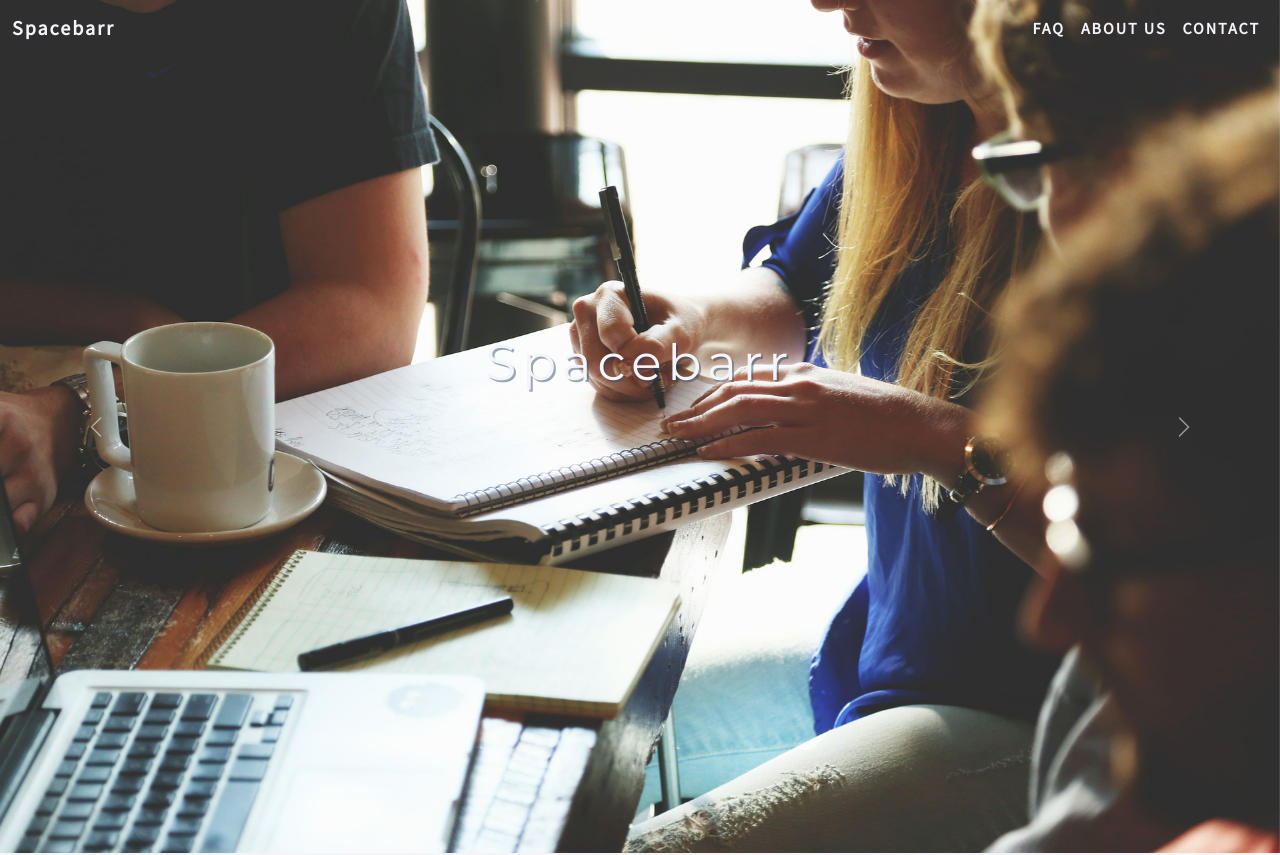
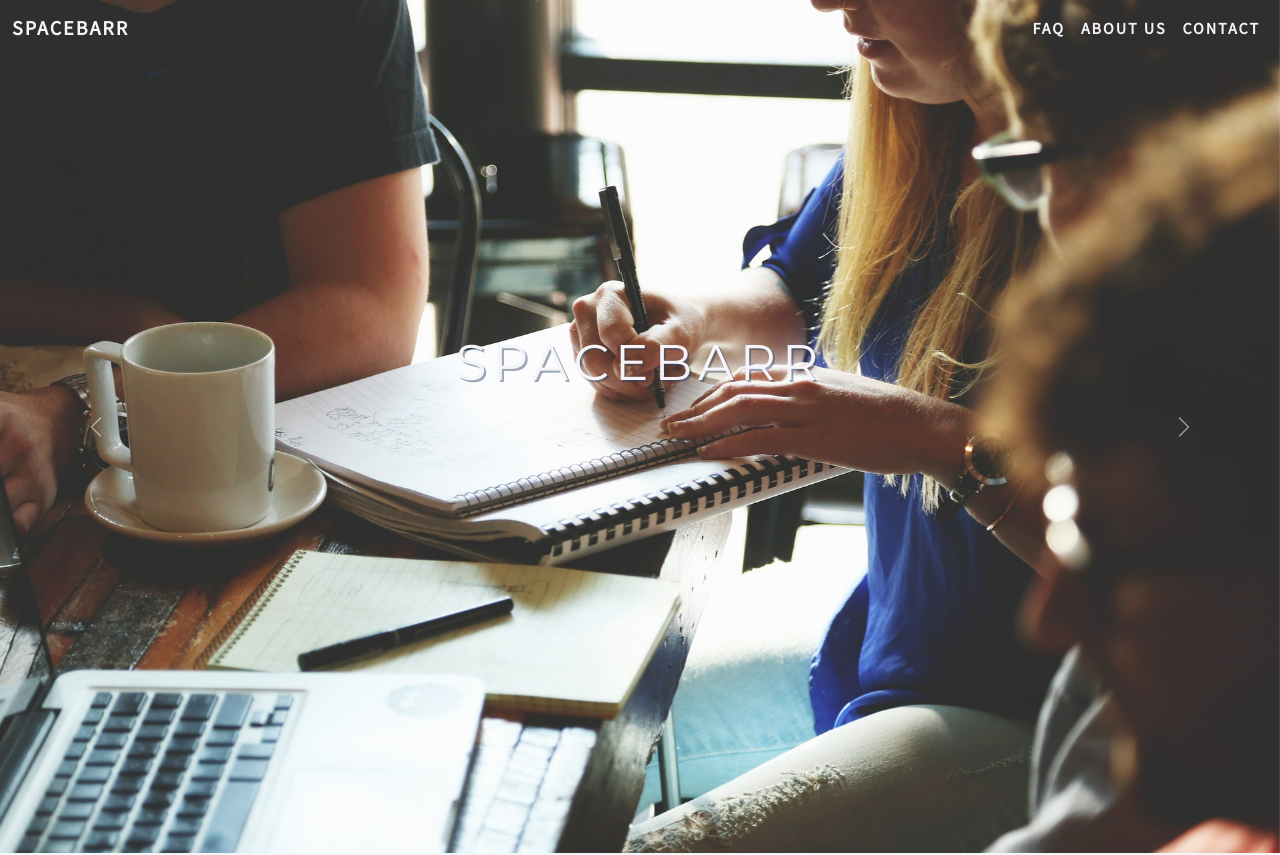
Before and after one commit to melissabarrerafarias/freelanced-company, a React (Create React App) app: page / in a window 1280 px wide. Shown: the top 855 px of the page. Built offline with nearby package versions, Linux system fonts and the light colour scheme.

Commit message:
fixed minor navigation issue

```diff
--- a/src/components/NavBar/index.js
+++ b/src/components/NavBar/index.js
@@ -5,7 +5,7 @@ function NavBar() {
     return (
         <nav class="navbar navbar-expand-lg navbar-light navbar-background">
             <div class="container-fluid">
-                <a class="navbar-brand" href="/">Spacebarr</a>
+                <a class="navbar-brand" href="/">SPACEBARR</a>
 
                 <button class="navbar-toggler" type="button" data-bs-toggle="collapse" data-bs-target="#navbarNavDropdown" aria-controls="navbarNavDropdown" aria-expanded="false" aria-label="Toggle navigation">
                     <i class="fas fa-chevron-circle-down"></i>
@@ -14,13 +14,13 @@ function NavBar() {
                 <div class="collapse navbar-collapse justify-content-end" id="navbarNavDropdown">
                     <ul class="navbar-nav">
                         <li class="nav-item">
-                            <a class="nav-link" aria-current="page" href="#FAQ">FAQ</a>
+                            <a id = "navFAQ" class="nav-link" aria-current="page" href="/#FAQ">FAQ</a>
                         </li>
                         <li class="nav-item">
-                            <a class="nav-link" aria-current="page" href="#about">ABOUT US</a>
+                            <a id = "navAbout" class="nav-link" aria-current="page" href="/#about">ABOUT US</a>
                         </li>
                         <li class="nav-item">
-                            <a class="nav-link" aria-current="page" href="/contact">CONTACT</a>
+                            <a id = "navContact" class="nav-link" aria-current="page" href="/contact">CONTACT</a>
                         </li>
                     </ul>
                 </div>
--- a/src/pages/LandingPage.js
+++ b/src/pages/LandingPage.js
@@ -11,7 +11,7 @@ function LandingPage() {
         <main>
             {/* front page carousel */}
             <div id="#mainCarousel">
-                <div class="carousel-branding"><h1 className="brand-name">Spacebarr</h1></div>
+                <div class="carousel-branding"><h1 className="brand-name">SPACEBARR</h1></div>
                 <div id="carouselExampleInterval" class="carousel slide" data-bs-ride="carousel">
                     <div class="carousel-inner">
                         <div class="carousel-item active" data-bs-interval="5000">
@@ -135,7 +135,7 @@ function LandingPage() {
                     <div class="text-center">
                         <div class="collapse multi-collapse" id="FAQ2">
                             <div class="card card-body">
-                                Depends on your needs. If you want a rough estimate, call us. Completely free consulations.
+                               It all depends on your website needs. If you'd like a rough estimate, feel free to contact us. We do free consultations.
                             </div>
                         </div>
                     </div>
@@ -146,7 +146,8 @@ function LandingPage() {
                 <div class="text-center">
                     <div class="collapse multi-collapse" id="FAQ3">
                         <div class="card card-body">
-                            Website building tools can be difficult and sometimes frustrating to use. Let us take care of it for you.
+                            Website building tools can sometimes be frustrating to use. We take the tedious task off your hands! In addition, we offer customizable
+                            web-design that can help you stand out.
                         </div>
                     </div>
                 </div>
```
